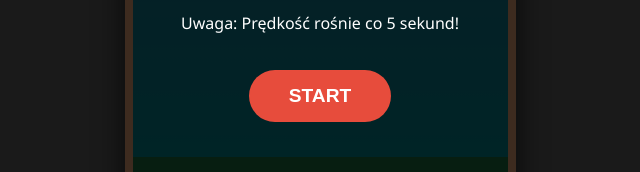
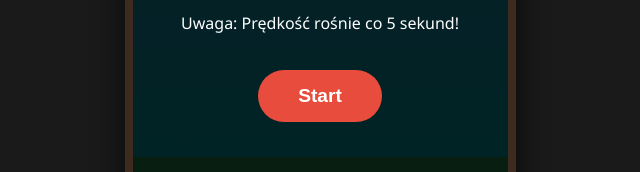
Before and after one commit to Dawid108/dawi2026, a plain HTML site: page 20260106_jablko.html in a window 1280 px wide. Shown: the part 377-549 px from the top of the page, without its empty margins (320-960 px from the left). Drawn offline with Linux system fonts and the light colour scheme.

Commit message:
Update 20260106_jablko.html

```diff
--- a/20260106_jablko.html
+++ b/20260106_jablko.html
@@ -128,7 +128,7 @@
         <div id="start-screen" class="game-overlay">
             <h2>Jabłko</h2>
             <p>Uwaga: Prędkość rośnie co 5 sekund!</p>
-            <button id="start-game-button">START</button>
+            <button id="start-game-button">Start</button>
         </div>
 
         <div id="game-over-screen" class="game-overlay hidden">
```
